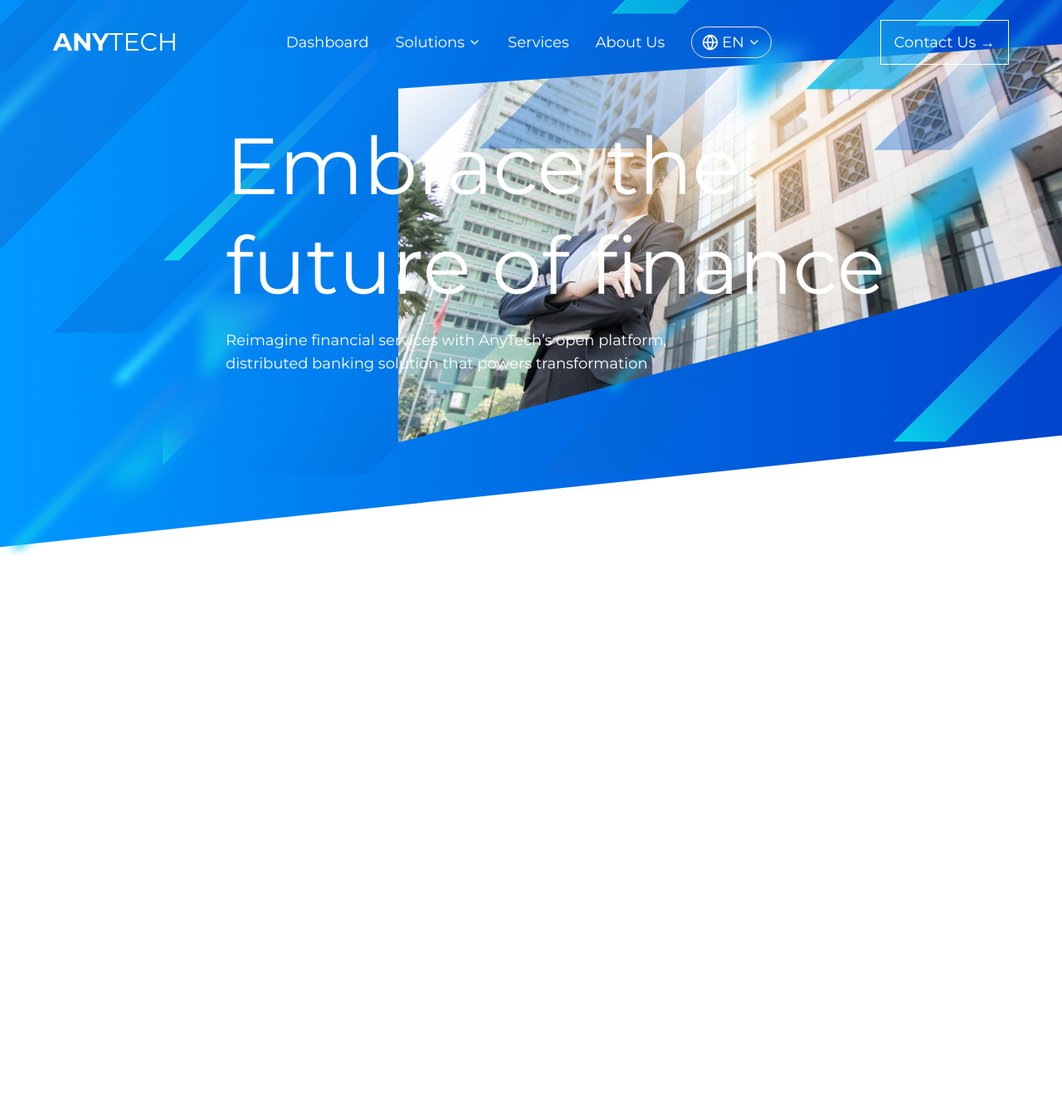
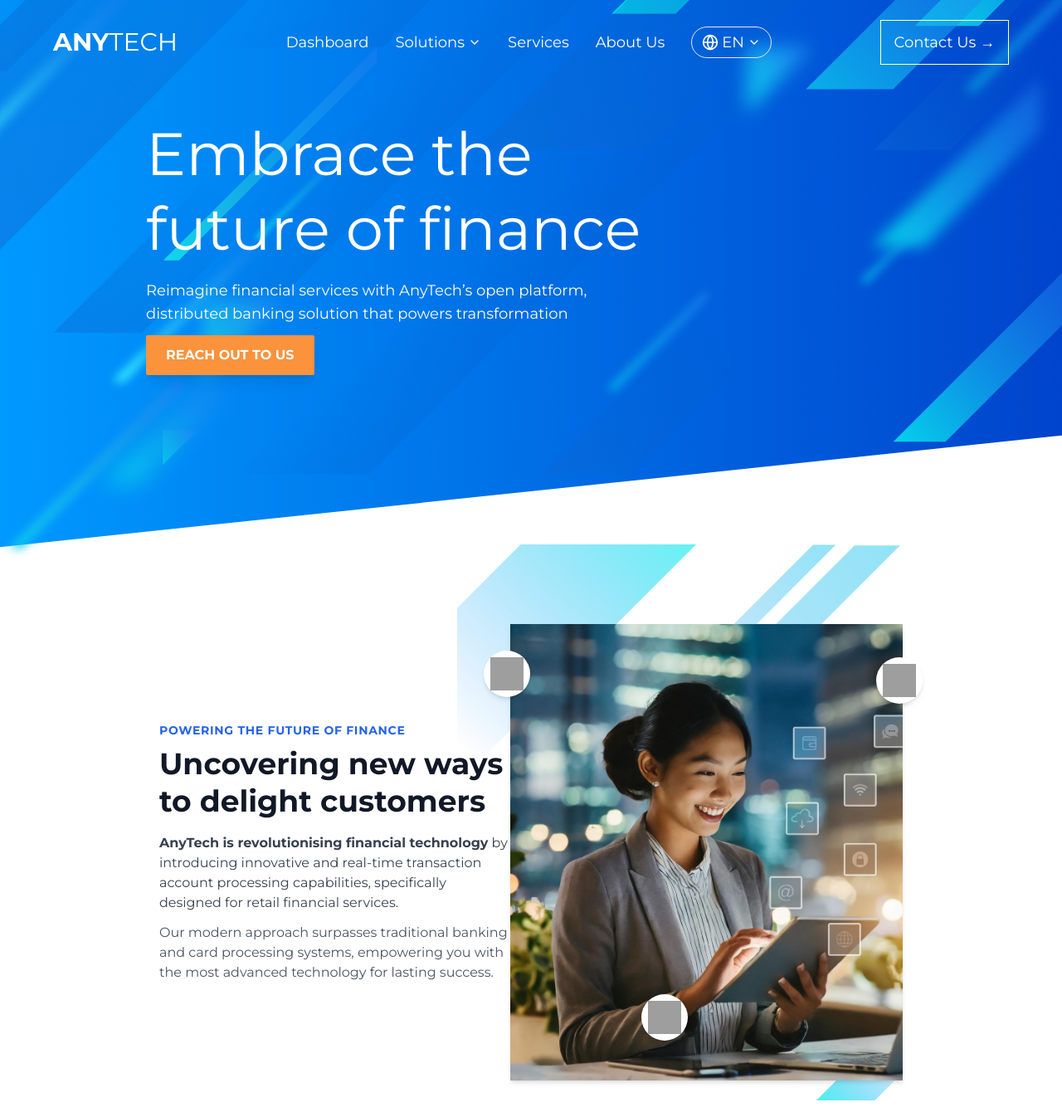
Before and after one commit to jannatulFerdeous/AnyTech-Frontend, a React (Vite) app: page /en in a window 1280 px wide. Shown: the whole page at 83% size. Before the commit the page ends 800 px from the top, so only its background shows below. Built offline with nearby package versions, Linux system fonts and the light colour scheme; grey boxes are pictures that could not be loaded.

Commit message:
Refactor Navbar component and update Dashboard layout with new Hero and Power sections

```diff
--- a/src/common/widgets/Navbar/Navbar.tsx
+++ b/src/common/widgets/Navbar/Navbar.tsx
@@ -1,16 +1,14 @@
 import { ChevronDown, Globe } from 'lucide-react';
 import { navbarLink, language } from './config/constants'; // Assuming the constant is imported from a 'constants.ts' file
-import { useLocation } from 'react-router-dom';
+
 
 const Navbar = () => {
-  const location = useLocation();
-  const isEnglishPage = location.pathname === '/en/';
+
+  // const isEnglishPage = location.pathname === '/en/';
 
   return (
     <nav
-      className={`${
-        isEnglishPage ? 'bg-white text-blue-600' : '  text-white'
-      } p-6 transition-all duration-300`}
+      className={` text-white p-6 transition-all duration-300`}
     >
       <div className="max-w-6xl mx-auto flex items-center justify-between">
         {/* Logo */}
@@ -84,11 +82,10 @@
         <div className="flex items-center space-x-4">
           <a
             href="/en/contact"
-            className={`${
-              isEnglishPage
-                ? ' bg-blue-600 text-white border-blue-600 hover:bg-white hover:text-blue-600'
-                : 'bg-transparent text-white border-white hover:bg-white hover:text-blue-600'
-            } px-4 py-3  border transition text-lg`}
+            className={`
+
+                bg-transparent text-white border-white hover:bg-white hover:text-blue-600
+            px-4 py-3  border transition text-lg`}
           >
             Contact Us →
           </a>
--- a/src/modules/Dashboard/Dashboard.tsx
+++ b/src/modules/Dashboard/Dashboard.tsx
@@ -1,9 +1,11 @@
-import Page from './partials/Hero/Hero';
+import Hero from './partials/Hero/Hero';
+import Power from './partials/Power/Power';
 
 const Dashboard = () => {
   return (
     <div>
-      <Page />
+      <Hero />
+      <Power/>
     </div>
   );
 };
--- a/src/modules/Dashboard/partials/Hero/Hero.tsx
+++ b/src/modules/Dashboard/partials/Hero/Hero.tsx
@@ -3,14 +3,15 @@
 import bg2 from '../../../../assets/backgrounds/WaveLinesDesktop2.svg';
 import bg3 from '../../../../assets/backgrounds/WaveLinesDesktop3.svg';
 import bg4 from '../../../../assets/backgrounds/WaveLinesDesktop4.svg';
-import avatar from '../../../../assets/backgrounds/bg2.jpg';
+import avatar from '../../../../assets/backgrounds/b1.png';
+
 
 const Hero = () => {
   const [mousePosition, setMousePosition] = useState({ x: 0, y: 0 });
   const [smoothPosition, setSmoothPosition] = useState({ x: 0, y: 0 });
 
   useEffect(() => {
-    const handleMouseMove = event => {
+    const handleMouseMove =( event:any ) => {
       setMousePosition({
         x: event.clientX,
         y: event.clientY,
@@ -46,14 +47,14 @@
     <div className="relative w-full min-h-screen overflow-hidden">
       {/* Gradient Background */}
       <div className="absolute w-full min-h-screen bg-gradient-to-r from-[#0099ff] to-[#0044cc] skew-y-[-6deg] -top-52"></div>
-      <div className="absolute right-0 bottom">
+      {/* <div className="absolute right-0 bottom">
         <img
           src={avatar}
           alt="Business Woman"
-          className="  w-[800px] mb-44"
-          style={{ clipPath: 'polygon(0% 20%, 100% 10%, 100% 60%, 0% 100%)' }}
+          className="  w-full mt-10 -rotate-6 "
+
         />
-      </div>
+      </div> */}
       {/* Background Pattern */}
       <div className="absolute inset-0">
         <img
@@ -92,14 +93,18 @@
       </div>
 
       {/* Content */}
-      <div className="absolute inset-0 flex flex-col justify-center pl-[17rem] text-white mb-52">
-        <h2 className="text-8xl font-medium max-w-4xl leading-tight">
+      <div className="absolute inset-0 flex flex-col justify-center pl-[11rem] text-white mb-52">
+        <h2 className="text-7xl font-medium  leading-tight">
           Embrace the <br /> future of finance
         </h2>
         <p className="mt-4 text-lg max-w-xl">
           Reimagine financial services with AnyTech’s open platform, distributed
           banking solution that powers transformation
         </p>
+        <button className=" mt-3 bg-orange-400 text-white px-6 py-3 rounded-sm shadow-lg  font-semibold uppercase hover:bg-orange-500 transition-all duration-300 w-fit">
+  Reach out to us
+</button>
+
       </div>
 
       {/* Avatar Image */}
--- /dev/null
+++ b/src/modules/Dashboard/partials/Power/Power.tsx
@@ -0,0 +1,72 @@
+import bg1 from "../../../../assets/backgrounds/power.jpg";
+import line2 from "../../../../assets/frames/founder/2.svg";
+import line3 from "../../../../assets/frames/founder/3.svg";
+
+const Power = () => {
+  return (
+    <div className="flex items-center justify-between mx-48 bg-white -mt-12 mb-11 relative">
+      {/* Left Section - Text Content */}
+      <div className="md:w-1/2 text-left">
+        <h4 className="text-blue-600 text-sm font-semibold tracking-wider">
+          POWERING THE FUTURE OF FINANCE
+        </h4>
+        <h1 className="text-4xl font-bold text-gray-900 mt-2 leading-tight">
+          Uncovering new ways to delight customers
+        </h1>
+        <p className="mt-4 text-gray-700 font-medium">
+          <span className="font-bold">
+            AnyTech is revolutionising financial technology
+          </span>{" "}
+          by introducing innovative and real-time transaction account processing
+          capabilities, specifically designed for retail financial services.
+        </p>
+        <p className="mt-3 text-gray-600">
+          Our modern approach surpasses traditional banking and card processing
+          systems, empowering you with the most advanced technology for lasting
+          success.
+        </p>
+      </div>
+
+      {/* Right Section - Image with Overlays */}
+      <div className="relative">
+        {/* Background diagonal lines */}
+        <img src={line3} alt="Line Decoration" className="absolute -top-24 -left-16 w-72  opacity-60 rotate-180" />
+        <img src={line2} alt="Line Decoration" className="absolute -top-24 right-0.5 w-96 opacity-70 rotate-180" />
+        <img src={line2} alt="Line Decoration" className="absolute -top-24 right-20 w-48 opacity-70 rotate-180" />
+        <img src={line3} alt="Line Decoration" className="absolute -bottom-6 right-2 w-24 opacity-70" />
+
+        {/* Main Image */}
+        <img
+          src={bg1}
+          alt="Financial Tech"
+          className="w-[500px] h-[550px] object-cover shadow-md relative z-10"
+        />
+
+        {/* Floating Icons */}
+        <div className="absolute top-8 -left-8 bg-white p-2 rounded-full shadow-md z-20">
+          <img
+            src="https://img.icons8.com/ios-filled/50/000000/bank-card-back-side.png"
+            alt="Card Icon"
+            className="w-10 h-10"
+          />
+        </div>
+        <div className="absolute bottom-12 left-1/3 bg-white p-2 rounded-full shadow-md z-20">
+          <img
+            src="https://img.icons8.com/ios-filled/50/000000/combo-chart.png"
+            alt="Chart Icon"
+            className="w-10 h-10"
+          />
+        </div>
+        <div className="absolute top-10 -right-6 bg-white p-2 rounded-full shadow-md z-20">
+          <img
+            src="https://img.icons8.com/ios-filled/50/000000/bank.png"
+            alt="Bank Icon"
+            className="w-10 h-10"
+          />
+        </div>
+      </div>
+    </div>
+  );
+};
+
+export default Power;
```
Also changed, not shown: src/assets/backgrounds/b1.png (added), src/assets/backgrounds/power.jpg (added).
